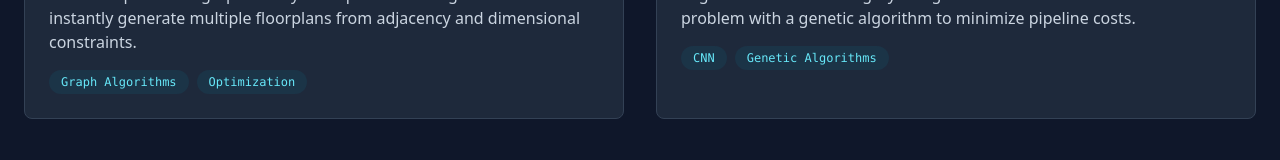
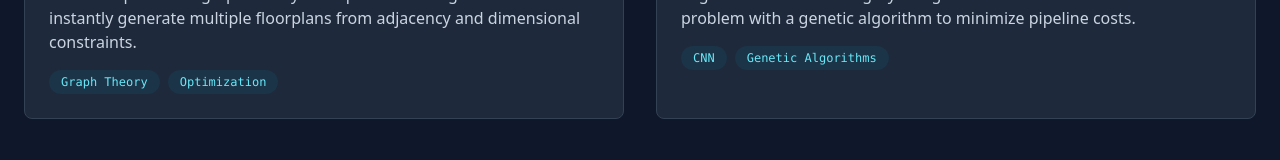
Before and after one commit to nitantupasani/webpage, a React (Create React App) app: page / in a window 1280 px wide. Shown: the part 2255-2415 px from the top of the page. Built offline with nearby package versions, Linux system fonts and the light colour scheme.

Commit message:
publication tags

```diff
--- a/src/App.js
+++ b/src/App.js
@@ -1,6 +1,6 @@
 import React, { useState, useEffect, useRef, createContext, useContext } from 'react';
-import { motion, useAnimation, useInView } from 'framer-motion';
-import { Linkedin, Mail, GitBranch, GraduationCap, Briefcase, Smartphone, Gamepad2, Mic2, ArrowRight } from 'lucide-react';
+import { motion, useAnimation, useInView, AnimatePresence } from 'framer-motion';
+import { Linkedin, Mail, GitBranch, GraduationCap, Briefcase, Smartphone, Gamepad2, Mic2, ArrowRight} from 'lucide-react';
 
 // --- Theme Context ---
 const ThemeContext = createContext();
@@ -42,6 +42,7 @@ const AnimatedBackground = () => {
 
     useEffect(() => {
         const canvas = canvasRef.current;
+        if (!canvas) return;
         const ctx = canvas.getContext('2d');
         let animationFrameId;
 
@@ -54,7 +55,7 @@ const AnimatedBackground = () => {
         window.addEventListener('resize', resizeCanvas);
 
         const nodes = [];
-        const nodeCount = Math.floor((canvas.width * canvas.height) / 15000);
+        const nodeCount = Math.floor((canvas.width * canvas.height) / 20000);
 
         for (let i = 0; i < nodeCount; i++) {
             nodes.push({
@@ -67,6 +68,7 @@ const AnimatedBackground = () => {
         }
 
         const draw = () => {
+            if(!ctx) return;
             ctx.clearRect(0, 0, canvas.width, canvas.height);
 
             const nodeColor = theme === 'dark' ? 'rgba(203, 213, 225, 0.8)' : 'rgba(100, 116, 139, 0.8)';
@@ -145,7 +147,7 @@ const portfolioData = {
   projects: [
     { title: "Thermal Comfort Modeling", description: "Developed a 72% accurate, building-specific thermal comfort model using interpretable machine learning (SHAP, PDPs) on data from a custom-built app.", tags: ["Machine Learning", "App Development"] },
     { title: "Building Interfaces and Satisfaction", description: "Investigated occupant satisfaction in 11 Dutch offices, finding significant correlations between autonomy, competence, and satisfaction from 366 responses.", tags: ["Statistical Analysis", "User Satisfaction"] },
-    { title: "GPLAN - Floorplanning Tool", description: "Co-developed novel graph theory and optimization algorithms to instantly generate multiple floorplans from adjacency and dimensional constraints.", tags: ["Graph Algorithms", "Optimization"] },
+    { title: "GPLAN - Floorplanning Tool", description: "Co-developed novel graph theory and optimization algorithms to instantly generate multiple floorplans from adjacency and dimensional constraints.", tags: ["Graph Theory", "Optimization"] },
     { title: "Rainwater Harvesting Network Optimisation", description: "Segmented satellite imagery using CNN and solved the Steiner Tree problem with a genetic algorithm to minimize pipeline costs.", tags: ["CNN", "Genetic Algorithms"] }
   ],
   apps: [
@@ -158,20 +160,20 @@ const portfolioData = {
     supervision: ["Master Project: Interface design for all occupants of TU/e (2024).", "Tutor and Guest Lecturer: Smart Building Methodology and Technology, TU/e (2022-24)."]
   },
   publications: [
-    { text: "Upasani, N., Guerra-Santin, O., & Mohammadi, M. (2024). Developing building-specific, occupant-centric thermal comfort models: A methodological approach.", journal: "Journal of Building Engineering, 95.", link: "https://www.sciencedirect.com/science/article/pii/S2352710224018497" },
-    { text: "Upasani, N., Shekhawat, K., & Sachdeva, G. (2020). Automated Generation of Dimensioned Rectangular Floorplans.", journal: "Automation in Construction, 113.", link: "https://doi.org/10.1016/j.autcon.2020.103149" },
-    { text: "Upasani, N., Guerra-Santin, M., Mohammadi, M., Seraj, M., & Joostens, F. (2024). Understanding thermal comfort using self-reporting and interpretable machine learning.", journal: "Energy Efficiency (revision submitted).", link: "#" },
-    { text: "Upasani, N., Guerra-Santin, O., & Mohammadi, M. (2025). A self-determination theory approach to evaluating indoor environment satisfaction through building interfaces.", journal: "In preparation.", link: "#" },
-    { text: "Upasani, N., Guerra-Santin, O., & Mohammadi, M. (2025). Towards a standardized digital platform for smart buildings: Ensuring a two-way communication.", journal: "In preparation.", link: "#" },
-    { text: "Shekhawat, K., Upasani, N., Bisht, S., & Jain, R. (2021). A tool for computer-generated dimensioned floorplans based on given adjacencies.", journal: "Automation in Construction, 127.", link: "https://doi.org/10.1016/j.autcon.2021.103718" },
-    { text: "Bisht, S., Shekhawat, K., Upasani, N., Jain, R., Tiwaskar, R., & Hebbar, C. (2022). Transforming an Adjacency Graph into Dimensioned Floorplan Layouts.", journal: "Computer Graphics Forum, 41(6).", link: "https://doi.org/10.1111/cgf.14451" },
-    { text: "Nagpal, G., Chanda, U., & Upasani, N. (2022). Inventory replenishment policies for two successive generations price-sensitive technology products.", journal: "Journal of Industrial and Management Optimization, 18(3).", link: "https://doi.org/10.3934/jimo.2021036" },
-    { text: "Rawat, S., Narula, R., Upasani, N., & Muthukumar, G. (2019). A relook on dosage of basalt chopped fibres and its influence on characteristics of concrete.", journal: "Advances in Structural Engineering and Rehabilitation.", link: "https://doi.org/10.1007/978-981-13-7615-3_22" },
-    { text: "Upasani, N., Bansal, M., Satapathy, A., Rawat, S., & Muthukumar, G. (2019). Design and Performance Criteria for Fire-Resistant Design of Structures--An Overview.", journal: "Advances in Structural Technologies.", link: "https://doi.org/10.1007/978-981-15-5235-9_21" },
-    { text: "Rawat, S., Narula, R., Kaushik, P., et al. (2024). Seismic and Fire Behaviour of FRP Strengthened Reinforced High Strength Concrete Structures-An Overview.", journal: "RC Structures Strengthened with FRP for Earthquake Resistance.", link: "https://doi.org/10.1007/978-981-97-0102-5_11" },
-    { text: "Rai, A., Upasani, N., Rawat, S., & Muthukumar, G. (2018). Methodology for numerical simulation of the behaviour of deep beams.", journal: "11th Structural Engineering Convention (SEC-2018).", link: "#" },
-    { text: "Upasani, N., & Gupta, R. (2019). Optimization of rainwater harvesting network in rural scenario using gis and ga.", journal: "5th International Conference on Soft Computing and Optimization.", link: "#" },
-    { text: "Guerra-Santin, O., Lange, V., Upasani, N., Corsius, M., & Jeurens, J. (2025). User-centric interfaces for smart and healthy buildings: Exploring a design methodology.", journal: "Smart Healthy Environments (SHE) World Conference.", link: "#" }
+    { text: "Upasani, N., Guerra-Santin, O., & Mohammadi, M. (2024). Developing building-specific, occupant-centric thermal comfort models: A methodological approach.", journal: "Journal of Building Engineering, 95.", link: "https://www.sciencedirect.com/science/article/pii/S2352710224018497", tags: ['Thermal Comfort', 'Machine Learning'] },
+    { text: "Upasani, N., Shekhawat, K., & Sachdeva, G. (2020). Automated Generation of Dimensioned Rectangular Floorplans.", journal: "Automation in Construction, 113.", link: "https://doi.org/10.1016/j.autcon.2020.103149", tags: ['Automation', 'Graph Theory', 'Architecture'] },
+    { text: "Upasani, N., Guerra-Santin, M., Mohammadi, M., Seraj, M., & Joostens, F. (2024). Understanding thermal comfort using self-reporting and interpretable machine learning.", journal: "Energy Efficiency (revision submitted).", link: "#", tags: ['Thermal Comfort', 'Machine Learning'] },
+    { text: "Upasani, N., Guerra-Santin, O., & Mohammadi, M. (2025). A self-determination theory approach to evaluating indoor environment satisfaction through building interfaces.", journal: "In preparation.", link: "#", tags: ['User Satisfaction'] },
+    { text: "Upasani, N., Guerra-Santin, O., & Mohammadi, M. (2025). Towards a standardized digital platform for smart buildings: Ensuring a two-way communication.", journal: "In preparation.", link: "#", tags: ['Smart Buildings'] },
+    { text: "Shekhawat, K., Upasani, N., Bisht, S., & Jain, R. (2021). A tool for computer-generated dimensioned floorplans based on given adjacencies.", journal: "Automation in Construction, 127.", link: "https://doi.org/10.1016/j.autcon.2021.103718", tags: ['Automation', 'Graph Theory', 'Architecture'] },
+    { text: "Bisht, S., Shekhawat, K., Upasani, N., Jain, R., Tiwaskar, R., & Hebbar, C. (2022). Transforming an Adjacency Graph into Dimensioned Floorplan Layouts.", journal: "Computer Graphics Forum, 41(6).", link: "https://doi.org/10.1111/cgf.14451", tags: ['Graph Theory', 'Architecture'] },
+    { text: "Nagpal, G., Chanda, U., & Upasani, N. (2022). Inventory replenishment policies for two successive generations price-sensitive technology products.", journal: "Journal of Industrial and Management Optimization, 18(3).", link: "https://doi.org/10.3934/jimo.2021036", tags: ['Optimization'] },
+    { text: "Rawat, S., Narula, R., Upasani, N., & Muthukumar, G. (2019). A relook on dosage of basalt chopped fibres and its influence on characteristics of concrete.", journal: "Advances in Structural Engineering and Rehabilitation.", link: "https://doi.org/10.1007/978-981-13-7615-3_22", tags: ['Civil Engineering'] },
+    { text: "Upasani, N., Bansal, M., Satapathy, A., Rawat, S., & Muthukumar, G. (2019). Design and Performance Criteria for Fire-Resistant Design of Structures--An Overview.", journal: "Advances in Structural Technologies.", link: "https://doi.org/10.1007/978-981-15-5235-9_21", tags: ['Civil Engineering', 'Structural Engineering'] },
+    { text: "Rawat, S., Narula, R., Kaushik, P., et al. (2024). Seismic and Fire Behaviour of FRP Strengthened Reinforced High Strength Concrete Structures-An Overview.", journal: "RC Structures Strengthened with FRP for Earthquake Resistance.", link: "https://doi.org/10.1007/978-981-97-0102-5_11", tags: ['Civil Engineering', 'Structural Engineering'] },
+    { text: "Rai, A., Upasani, N., Rawat, S., & Muthukumar, G. (2018). Methodology for numerical simulation of the behaviour of deep beams.", journal: "11th Structural Engineering Convention (SEC-2018).", link: "#", tags: ['Civil Engineering', 'Structural Engineering'] },
+    { text: "Upasani, N., & Gupta, R. (2019). Optimization of rainwater harvesting network in rural scenario using gis and ga.", journal: "5th International Conference on Soft Computing and Optimization.", link: "#", tags: ['Optimization', 'GIS', 'Genetic Algorithms'] },
+    { text: "Guerra-Santin, O., Lange, V., Upasani, N., Corsius, M., & Jeurens, J. (2025). User-centric interfaces for smart and healthy buildings: Exploring a design methodology.", journal: "Smart Healthy Environments (SHE) World Conference.", link: "#", tags: ['Smart Buildings', 'User Satisfaction'] }
   ]
 };
 
@@ -233,6 +235,15 @@ const Header = () => {
   const [isOpen, setIsOpen] = useState(false);
   const navLinks = ["About", "Projects", "Apps", "Teaching", "Publications"];
 
+  const handleNavClick = (e, targetId) => {
+    e.preventDefault();
+    const targetElement = document.getElementById(targetId);
+    if (targetElement) {
+      targetElement.scrollIntoView({ behavior: 'smooth' });
+    }
+    setIsOpen(false);
+  };
+
   return (
     <header className="fixed top-0 left-0 right-0 z-50 bg-white/80 dark:bg-slate-900/80 backdrop-blur-lg border-b border-gray-200 dark:border-slate-800">
       <div className="container mx-auto px-6 py-4 flex justify-between items-center">
@@ -241,7 +252,7 @@ const Header = () => {
         </a>
         <nav className="hidden md:flex items-center space-x-8">
           {navLinks.map(link => (
-            <a key={link} href={`#${link.toLowerCase()}`} className="text-slate-600 dark:text-slate-300 hover:text-cyan-600 dark:hover:text-cyan-400 transition-colors">
+            <a key={link} href={`#${link.toLowerCase()}`} onClick={(e) => handleNavClick(e, link.toLowerCase())} className="text-slate-600 dark:text-slate-300 hover:text-cyan-600 dark:hover:text-cyan-400 transition-colors">
               {link}
             </a>
           ))}
@@ -265,7 +276,7 @@ const Header = () => {
       {isOpen && (
         <div className="md:hidden px-6 pb-4 flex flex-col space-y-4 bg-white/95 dark:bg-slate-900/95">
           {navLinks.map(link => (
-            <a key={link} href={`#${link.toLowerCase()}`} onClick={() => setIsOpen(false)} className="text-slate-600 dark:text-slate-300 hover:text-cyan-600 dark:hover:text-cyan-400 transition-colors block text-center">
+            <a key={link} href={`#${link.toLowerCase()}`} onClick={(e) => handleNavClick(e, link.toLowerCase())} className="text-slate-600 dark:text-slate-300 hover:text-cyan-600 dark:hover:text-cyan-400 transition-colors block text-center">
               {link}
             </a>
           ))}
@@ -510,34 +521,64 @@ const Teaching = () => (
   </Section>
 );
 
-const Publications = () => (
+const Publications = () => {
+    const curatedTags = ['All', 'Machine Learning', 'Graph Theory', 'Optimization','Thermal Comfort', 'Automation', 'Civil Engineering'];
+
+    const [activeFilter, setActiveFilter] = useState('All');
+
+    const filteredPublications = activeFilter === 'All'
+        ? portfolioData.publications
+        : portfolioData.publications.filter(p => p.tags && p.tags.includes(activeFilter));
+
+    return (
         <Section id="publications" className="bg-white dark:bg-slate-800">
             <div className="container mx-auto px-6">
                 <SectionTitle>Publications</SectionTitle>
-            <div className="max-w-4xl mx-auto space-y-4">
-                {portfolioData.publications.map((pub, index) => {
+
+                <div className="flex flex-wrap justify-center gap-2 mb-12">
+                    {curatedTags.map(tag => (
+                        <button
+                            key={tag}
+                            onClick={() => setActiveFilter(tag)}
+                            className={`px-4 py-2 text-sm font-medium rounded-full transition-colors ${
+                                activeFilter === tag
+                                ? 'bg-cyan-600 dark:bg-cyan-400 text-white dark:text-slate-900'
+                                : 'bg-gray-200 dark:bg-slate-700 text-slate-700 dark:text-slate-300 hover:bg-gray-300 dark:hover:bg-slate-600'
+                            }`}
+                        >
+                            {tag}
+                        </button>
+                    ))}
+                </div>
+
+                <motion.div layout className="max-w-4xl mx-auto space-y-4">
+                    <AnimatePresence>
+                        {filteredPublications.map((pub) => {
                             const isClickable = pub.link && pub.link !== "#";
                             const MotionComponent = isClickable ? motion.a : motion.div;
                             return (
                                 <MotionComponent
-                            key={index}
+                                    key={pub.text}
+                                    layout
+                                    initial={{ opacity: 0, y: 20 }}
+                                    animate={{ opacity: 1, y: 0 }}
+                                    exit={{ opacity: 0, y: -20 }}
+                                    transition={{ duration: 0.3 }}
                                     href={isClickable ? pub.link : undefined}
                                     target={isClickable ? "_blank" : undefined}
                                     rel={isClickable ? "noopener noreferrer" : undefined}
                                     className={`block p-4 border border-gray-200 dark:border-slate-700 rounded-lg bg-gray-50 dark:bg-slate-900 ${isClickable ? 'hover:border-cyan-300 dark:hover:border-cyan-500 hover:bg-gray-100 dark:hover:bg-slate-800' : 'cursor-default'} transition-all duration-300`}
-                            initial={{ opacity: 0, y: 20 }}
-                            whileInView={{ opacity: 1, y: 0 }}
-                            viewport={{ once: true, amount: 0.8 }}
-                            transition={{ duration: 0.5, delay: index * 0.05 }}
                                 >
                                     <p className="font-medium text-slate-800 dark:text-slate-200">{pub.text} <em className="text-slate-500 dark:text-slate-400 not-italic">{pub.journal}</em></p>
                                 </MotionComponent>
                             );
                         })}
-            </div>
+                    </AnimatePresence>
+                </motion.div>
             </div>
         </Section>
     );
+};
 
 const Footer = () => (
   <footer className="bg-gray-100 dark:bg-slate-800 border-t border-gray-200 dark:border-slate-700">
```
Lines whose indentation alone changed are shown as unchanged.
